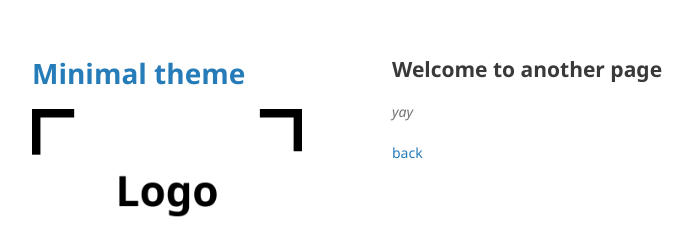
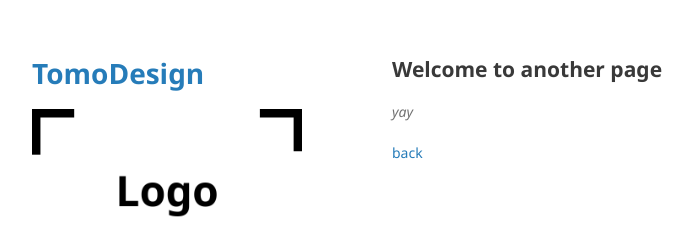
Before and after one commit to ktctomcat/ktctomcat.github.io, a Jekyll site: the page built from another-page.md, in a window 1280 px wide. Shown: the top 233 px of the page, without its empty margins (178-871 px from the left). Built offline with Jekyll 4.4.1, drawn with Linux system fonts in a browser that asks for light colours; our own code applies the rules of GitHub Pages for plain Markdown files.

Commit message:
タイトル変更

```diff
--- a/_config.yml
+++ b/_config.yml
@@ -1,4 +1,4 @@
-title: Minimal theme
+title: TomoDesign
 logo: /assets/img/logo.png
 description: Minimal is a theme for GitHub Pages.
 show_downloads: true
```
